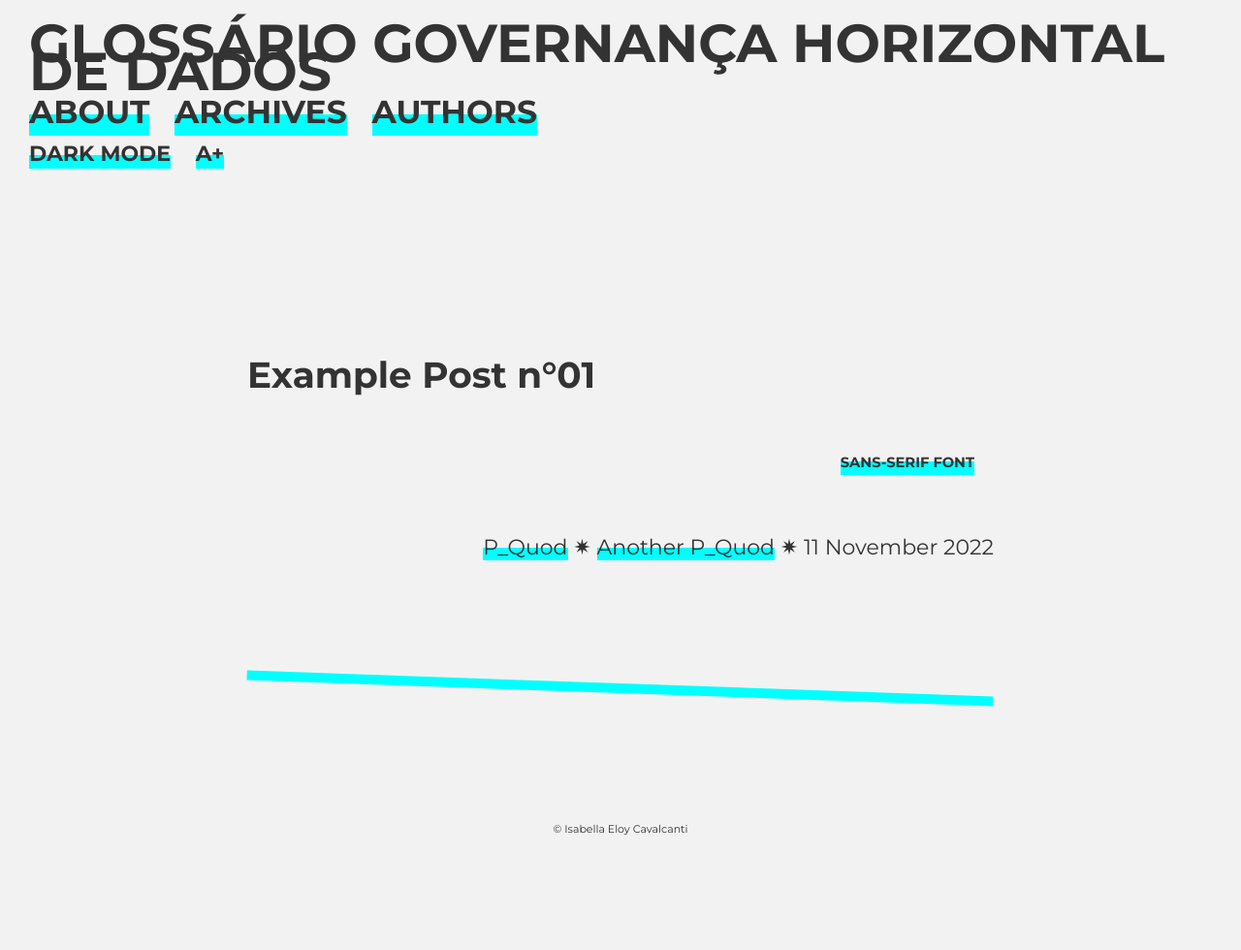
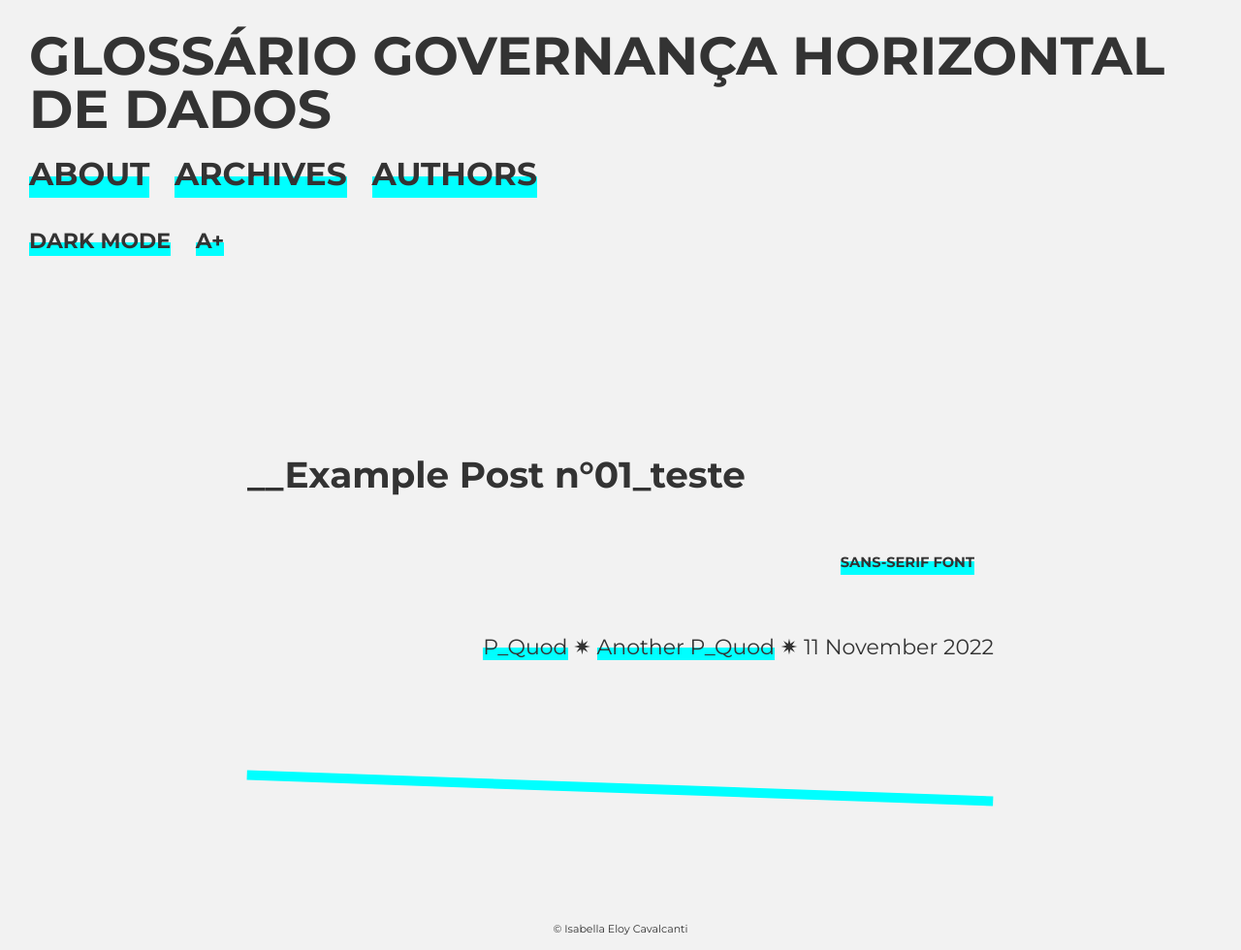
Before and after one commit to bellaeloy/ghz.glossario, a Jekyll site: the page built from _posts/2022-03-11-example-post-01.md, in a window 1280 px wide. Shown: the whole page at 97% size. Built offline with Jekyll 4.4.1, drawn with Linux system fonts in a browser that asks for light colours; before the commit the page ends 900 px from its top, so only the background shows below that.

Commit message:
adicionar detalhes

```diff
--- a/_posts/2022-03-11-example-post-01.md
+++ b/_posts/2022-03-11-example-post-01.md
@@ -1,6 +1,6 @@
 ---
 layout: post
-title: "Example Post n°01"
+title: "__Example Post n°01_teste"
 date: 2022-11-11
 category:
   - "P_Quod"
--- a/_sass/_theme.scss
+++ b/_sass/_theme.scss
@@ -145,7 +145,7 @@ header {
   font-family: var(--font-sansserif);
   text-transform: uppercase;
   margin: 30px;
-  line-height: calc(var(--line-height) / 1.5);
+  line-height: calc(var(--line-height) / .8);
 }
 
 .site_title {
```
Also changed, not shown: _posts/colonialidade.md (deleted, +0 -8 lines).
